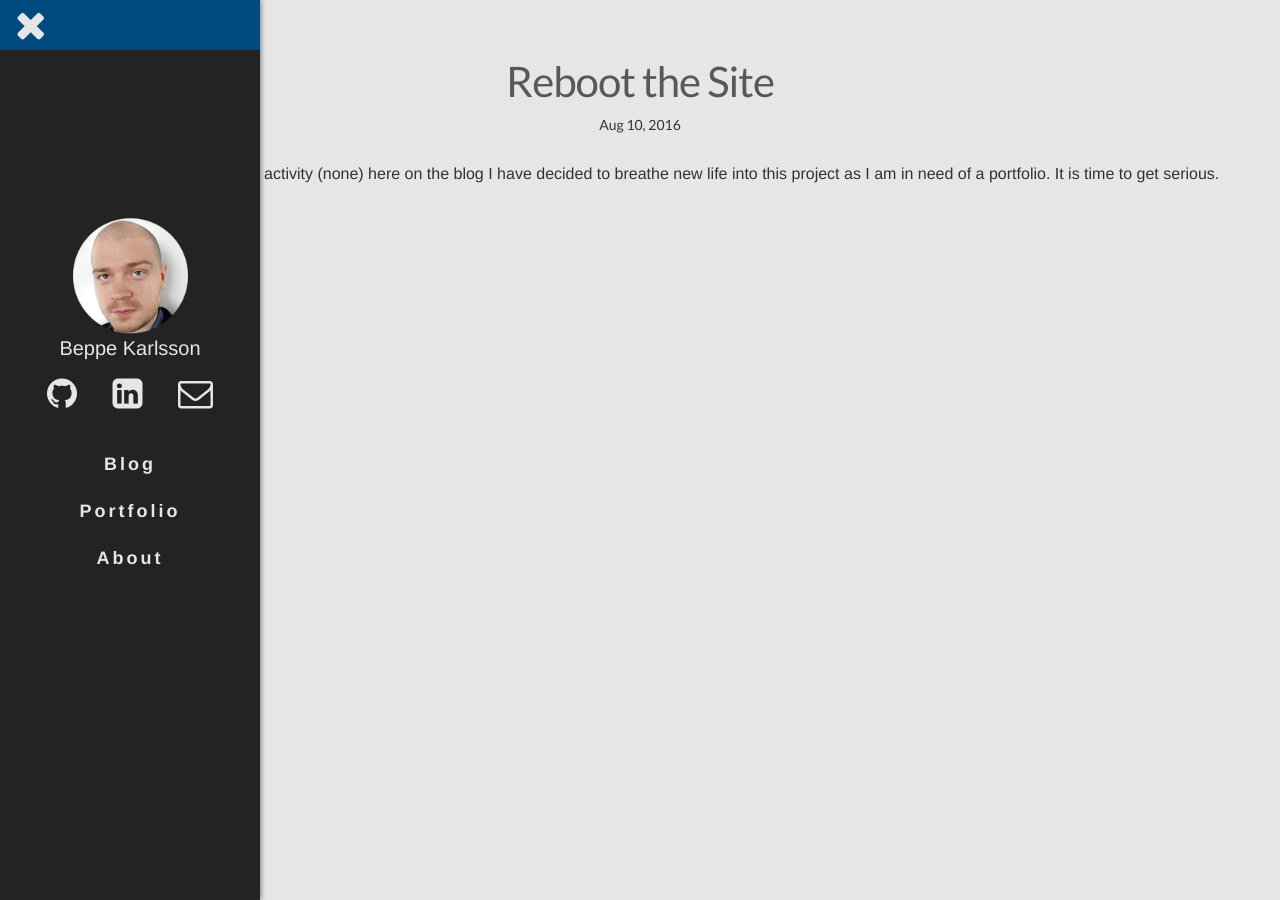
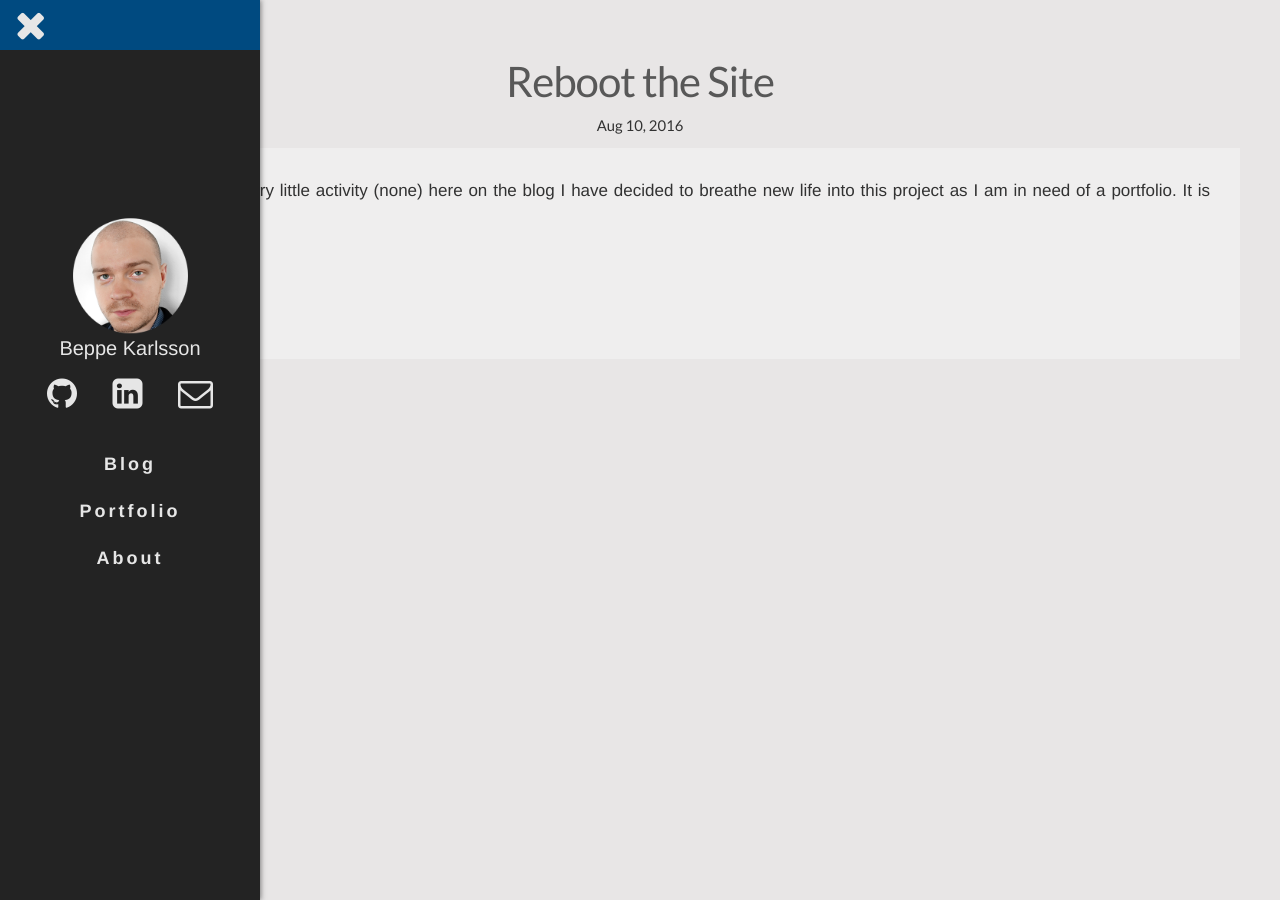
Before and after one commit to beppek/beppek.github.io, a Jekyll site: the page built from _posts/2016-08-10-reboot.markdown, in a window 1280 px wide. Built offline with Jekyll 4.4.1, drawn with Linux system fonts in a browser that asks for light colours; comment, search, counter and statistics services are not loaded.

Commit message:
little background changes

```diff
--- a/_layouts/post.html
+++ b/_layouts/post.html
@@ -30,7 +30,7 @@ layout: default
     {% else %}
       <style>
         .post-title {
-          margin-top: 60px;
+          padding-top: 60px;
         }
       </style>
       <h1 class="post-title">{{ page.title }}</h1>
@@ -38,7 +38,12 @@ layout: default
     </div>
     {% endif %}
   </header>
-
+  <style>
+    .post-content {
+        background-color: #efeeee;
+        padding: 30px;
+    }
+  </style>
   <article class="post-content">
 
     {{ content }}
--- a/_sass/_layout.scss
+++ b/_sass/_layout.scss
@@ -275,7 +275,7 @@
 
     > li {
         position: relative;
-        background-color: rgb(240,240,240);
+        background-color: $text-background;
         padding: calc(#{$spacing-unit} / 2);
 
         &:not(:first-child) {
@@ -345,7 +345,7 @@ p .post-excerpt {
      * Posts
      */
     .post-header {
-        margin-bottom: $spacing-unit;
+        // margin-bottom: $spacing-unit;
         text-align: center;
     }
 
--- a/css/main.scss
+++ b/css/main.scss
@@ -7,7 +7,7 @@
 
 // Our variables
 $base-font-family: Helvetica, Arial, sans-serif;
-$base-font-size:   16px;
+$base-font-size:   17px;
 $small-font-size:  $base-font-size * 0.875;
 $base-line-height: 1.5;
 
@@ -20,7 +20,8 @@ $menu-text-color:  rgb(230,230,230);
 $header-color:     lighten($text-color, 15%);
 $menu-background:  rgb(35,35,35);
 // $background-color: lighten($menu-background, 5%);
-$background-color: rgb(230,230,230);
+$background-color: rgb(232,230,230);
+$text-background:  lighten($background-color, 3%);
 $menu-btn-hover:   #004a80;
 $brand-color:      #fdfdfd;
 $link-color:       #0FA0CE;
```
Also changed, not shown: _posts/2015-11-16-exam-reflections.markdown (+7 -7 lines), humans.txt (+4 -3 lines).
